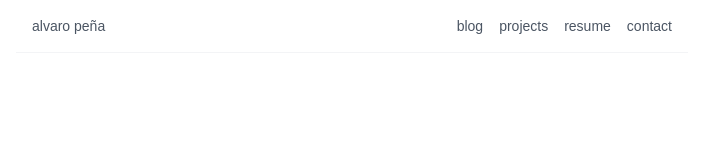
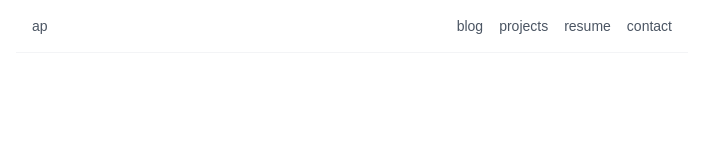
Before and after one commit to alvropena/my-website, a Next.js app: page / in a window 1280 px wide. Shown: the top 160 px of the page, without its empty margins (288-991 px from the left). Built offline with nearby package versions, Linux system fonts and the light colour scheme.

Commit message:
Update header text in layout to display initials.- Change "alvaro peña" to "ap"- Change "[alvaro peña]" to "[ap]"

```diff
--- a/app/layout.tsx
+++ b/app/layout.tsx
@@ -33,8 +33,8 @@ export default function RootLayout({ children }: RootLayoutProps) {
             <header className="fixed max-w-2xl mx-auto left-0 right-0 top-0 py-4 bg-white border-b border-gray-100">
               <nav className="flex justify-between text-sm text-gray-600 px-4">
                 <Link href="/" className="hover:text-blue-600 group">
-                  <span className="group-hover:hidden">alvaro peña</span>
-                  <span className="hidden group-hover:inline">[alvaro peña]</span>
+                  <span className="group-hover:hidden">ap</span>
+                  <span className="hidden group-hover:inline">[ap]</span>
                 </Link>
                 <ul className="flex gap-4 ">
                   <li>
```
